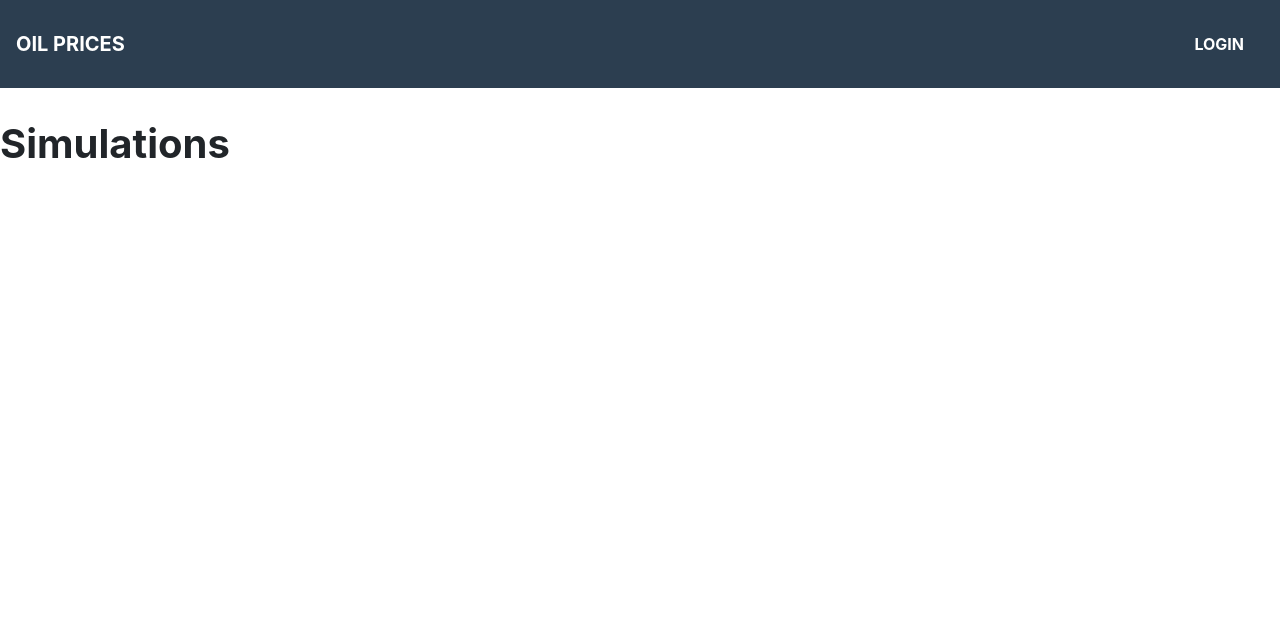
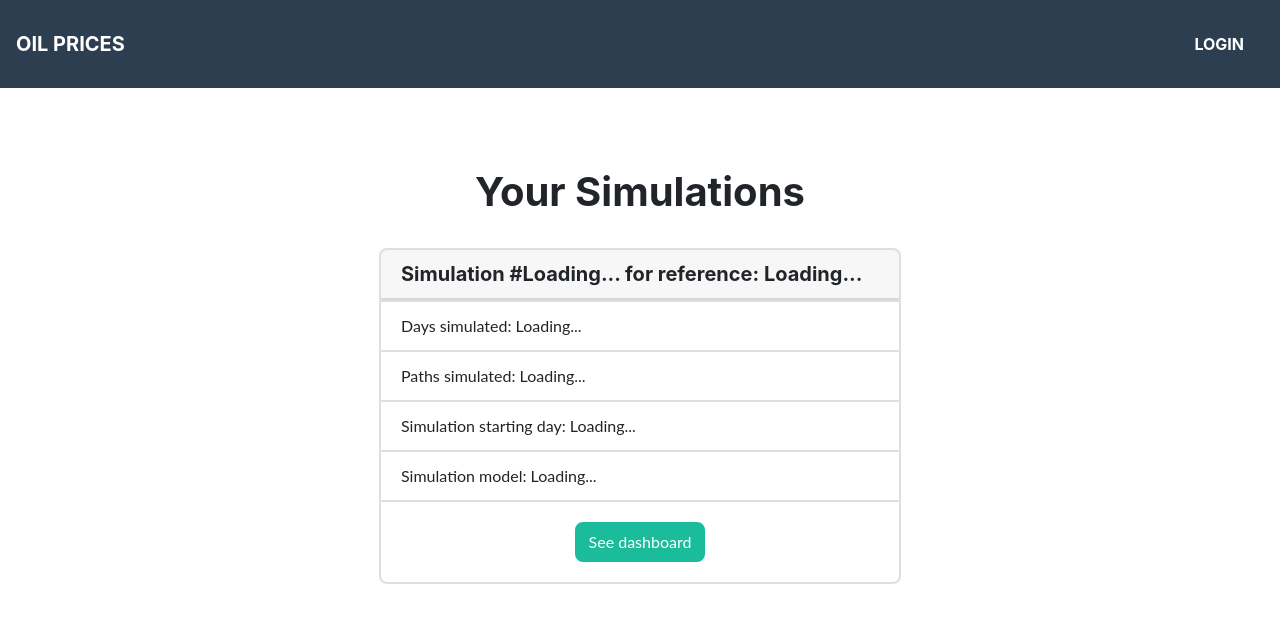
Before and after one commit to micsucmed/PG, a React (Create React App) app in the folder oil_prices_front/: page /petitions in a window 1280 px wide. Shown: the top 622 px of the page. Built offline with nearby package versions, Linux system fonts and the light colour scheme; no server answers.

Commit message:
Simulations list added

```diff
--- a/oil_prices_front/src/components/App.js
+++ b/oil_prices_front/src/components/App.js
@@ -9,7 +9,6 @@ import Petitions from "./petition/Petitions";
 import "../css/styles.css";
 
 function App({ url }) {
-  const [apiURL, setApiURL] = useState();
   const [user, setUser] = useState(null);
 
   const fetchData = useCallback(async () => {
@@ -23,9 +22,7 @@ function App({ url }) {
 
   useEffect(() => {
     fetchData();
-    const URL = url;
-    setApiURL(URL);
-  }, [fetchData, url]);
+  }, [fetchData]);
 
   const logout = () => {
     localStorage.setItem("token", null);
@@ -34,10 +31,8 @@ function App({ url }) {
 
   return (
     <Router>
-      <Route path="/">
-        <Nav user={user} logout={logout} />
-      </Route>
-      <main>
+      <Nav user={user} logout={logout} />
+      <main className="pt-5">
         <div className="body">
           <Route exact path="/">
             <Home />
@@ -46,18 +41,18 @@ function App({ url }) {
             {user !== null ? (
               <Redirect to="/" />
             ) : (
-              <Login url={apiURL} logged={fetchData} />
+              <Login url={url} logged={fetchData} />
             )}
           </Route>
           <Route exact path="/signup">
             {user !== null ? (
               <Redirect to="/" />
             ) : (
-              <Signup url={apiURL} logged={fetchData} />
+              <Signup url={url} logged={fetchData} />
             )}
           </Route>
           <Route exact path="/petitions">
-            <Petitions url={apiURL} />
+            <Petitions url={url} />
           </Route>
         </div>
       </main>
--- a/oil_prices_front/src/components/petition/Petition.js
+++ b/oil_prices_front/src/components/petition/Petition.js
@@ -0,0 +1,42 @@
+import React from "react";
+import {
+  Card,
+  ListGroup,
+  ListGroupItem,
+  Button,
+  Container,
+} from "react-bootstrap";
+
+const Petition = ({ simulation }) => {
+  return (
+    <Container className="col-6 px-0 py-4">
+      <Card>
+        <Card.Header as="h5">
+          {"Simulation #" +
+            simulation.id +
+            " for reference: " +
+            simulation.oil_reference}
+        </Card.Header>
+        <ListGroup className="list-group-flush">
+          <ListGroupItem>
+            {"Days simulated: " + simulation.num_days}
+          </ListGroupItem>
+          <ListGroupItem>
+            {"Paths simulated: " + simulation.num_reps}
+          </ListGroupItem>
+          <ListGroupItem>
+            {"Simulation starting day: " + simulation.date}
+          </ListGroupItem>
+          <ListGroupItem>
+            {"Simulation model: " + simulation.sim_model}
+          </ListGroupItem>
+        </ListGroup>
+        <Card.Body className="text-center">
+          <Button variant="primary">See dashboard</Button>
+        </Card.Body>
+      </Card>
+    </Container>
+  );
+};
+
+export default Petition;
--- a/oil_prices_front/src/components/petition/Petitions.js
+++ b/oil_prices_front/src/components/petition/Petitions.js
@@ -1,13 +1,26 @@
 import React, { useState, useEffect, useCallback } from "react";
 import axios from "axios";
+import { Container, CardDeck } from "react-bootstrap";
+import Petition from "./Petition";
 
 const Petitions = ({ url }) => {
-  const [simulations, setSimulations] = useState([]);
+  const simDummy = [
+    {
+      id: "Loading...",
+      owner: "Loading...",
+      num_days: "Loading...",
+      num_reps: "Loading...",
+      oil_reference: "Loading...",
+      date: "Loading...",
+      sim_model: "Loading...",
+    },
+  ];
+
+  const [simulations, setSimulations] = useState(simDummy);
 
   const fetchData = useCallback(async () => {
     const result = await axios.get(url + "api/petitions/");
-    setSimulations(result);
-    console.log(result);
+    setSimulations(result.data);
   }, [url]);
 
   useEffect(() => {
@@ -15,10 +28,21 @@ const Petitions = ({ url }) => {
   }, [fetchData]);
 
   const renderSimulations = () => {
-    return <h1>Simulations</h1>;
+    return (
+      <CardDeck>
+        {simulations.map((simulation, i) => {
+          return <Petition key={i} simulation={simulation} />;
+        })}
+      </CardDeck>
+    );
   };
 
-  return renderSimulations();
+  return (
+    <Container>
+      <h1 className="text-center">Your Simulations</h1>
+      {renderSimulations()}
+    </Container>
+  );
 };
 
 export default Petitions;
```
